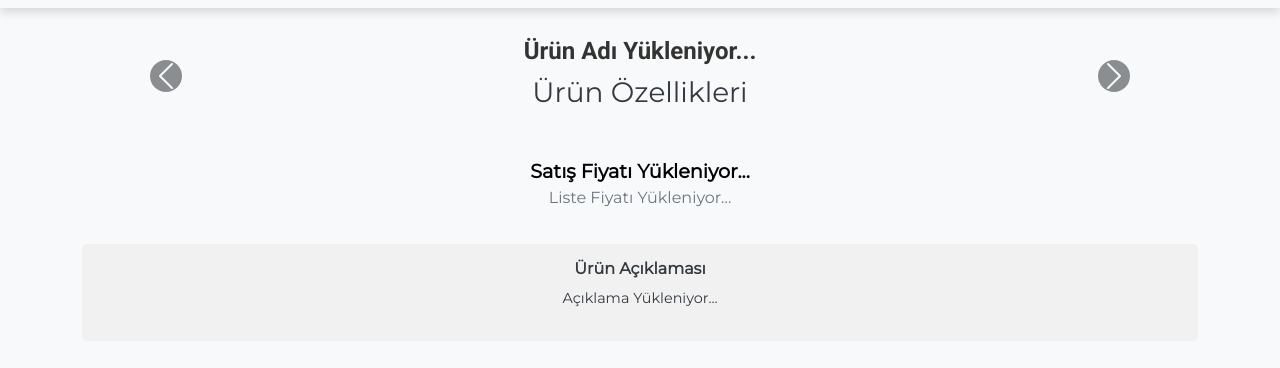
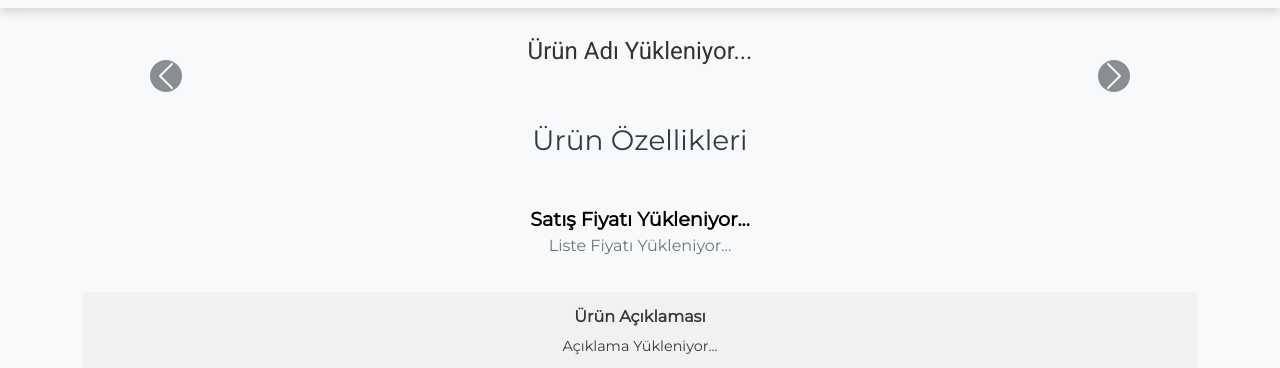
Before and after one commit to erkayaYazilim/qrcode, a plain HTML site: page user.html in a window 1280 px wide. Shown: the part 83-451 px from the top of the page. Drawn offline with nearby package versions, Linux system fonts and the light colour scheme.

Commit message:
Add files via upload

```diff
--- a/user.html
+++ b/user.html
@@ -79,7 +79,7 @@
         .product-name {
             font-size: 1.5rem;
             margin: 5px 0 10px 0;
-            font-weight: 600;
+            font-weight: 400;
             text-align: center;
             color: #333;
             font-family: 'Roboto', 'Helvetica Neue', sans-serif;
@@ -221,7 +221,7 @@
         </div>
 
         <!-- Ürün Özellikleri -->
-        <div class="row">
+        <div class="row mt-5"> <!-- mt-5 eklenerek boşluk artırılır -->
             <div class="col-12">
                 <div class="features" id="productFeatures">
                     <h3 class="text-center">Ürün Özellikleri</h3>
@@ -233,6 +233,7 @@
                 </div>
             </div>
         </div>
+
 
         <!-- Fiyat -->
         <div class="row my-4">
```
